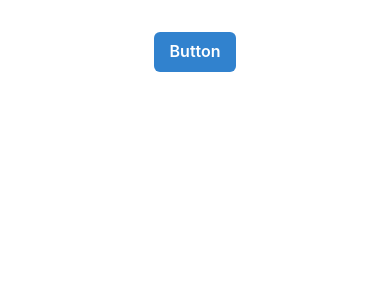
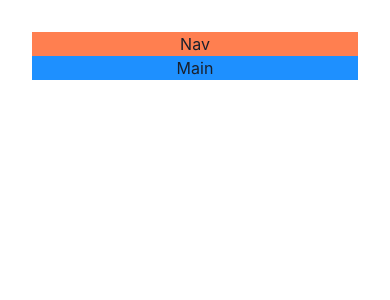
Before and after one commit to Shubhdongare/Game_App, a React (Vite) app: page / in a window 390 px wide. Shown: the top 300 px of the page. Built offline with nearby package versions, Linux system fonts and the light colour scheme.

Commit message:
feat: build a responsive layout

```diff
--- a/src/App.tsx
+++ b/src/App.tsx
@@ -1,7 +1,26 @@
+import { Grid, GridItem, Show } from "@chakra-ui/react";
 import "./App.css";
-import { Button } from "@chakra-ui/react";
 function App() {
-  return <Button colorScheme="blue">Button</Button>;
+  return (
+    <Grid
+      templateAreas={{
+        base: `"nav" "main"`,
+        lg: `"nav nav" "aside main"`,
+      }}
+    >
+      <GridItem area="nav" bg="coral">
+        Nav
+      </GridItem>
+      <Show above="lg">
+        <GridItem area="aside" bg="gold">
+          Aside
+        </GridItem>
+      </Show>
+      <GridItem area="main" bg="dodgerblue">
+        Main
+      </GridItem>
+    </Grid>
+  );
 }
 
 export default App;
```
